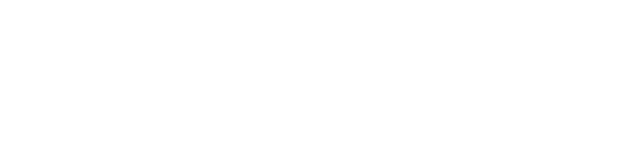
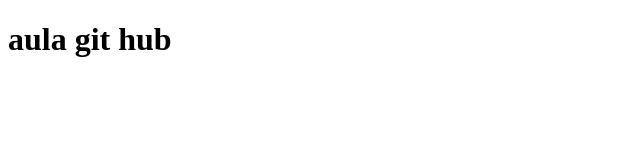
Before and after one commit to JuNovais/TEchArt, a plain HTML site: page Index.html in a window 1280 px wide. Shown: the whole page, without its empty margins (0-640 px from the left). Drawn offline with Linux system fonts and the light colour scheme.

Commit message:
Adicionando titulo da página

```diff
--- a/Index.html
+++ b/Index.html
@@ -1,7 +1,14 @@
 <!DOCTYPE html>
-<html lang="pt-br">
-    <head>
-        <meta charset="UTF-8">
-
-    </head>
+<html lang="en">
+<head>
+    <meta charset="UTF-8">
+    <meta http-equiv="X-UA-Compatible" content="IE=edge">
+    <meta name="viewport" content="width=device-width, initial-scale=1.0">
+    <title>Document</title>
+</head>
+<body>
+    <h1>
+        aula git hub
+    </h1>
+</body>
 </html>
```
